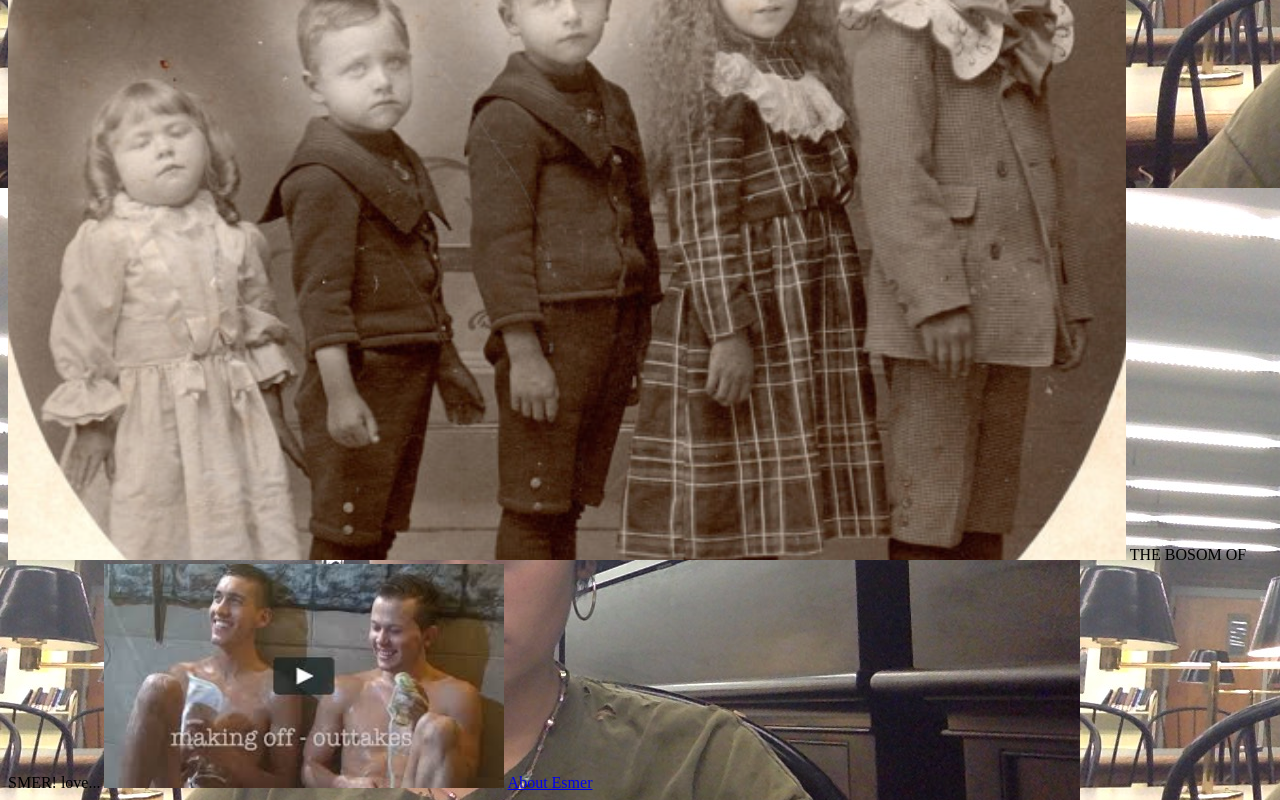
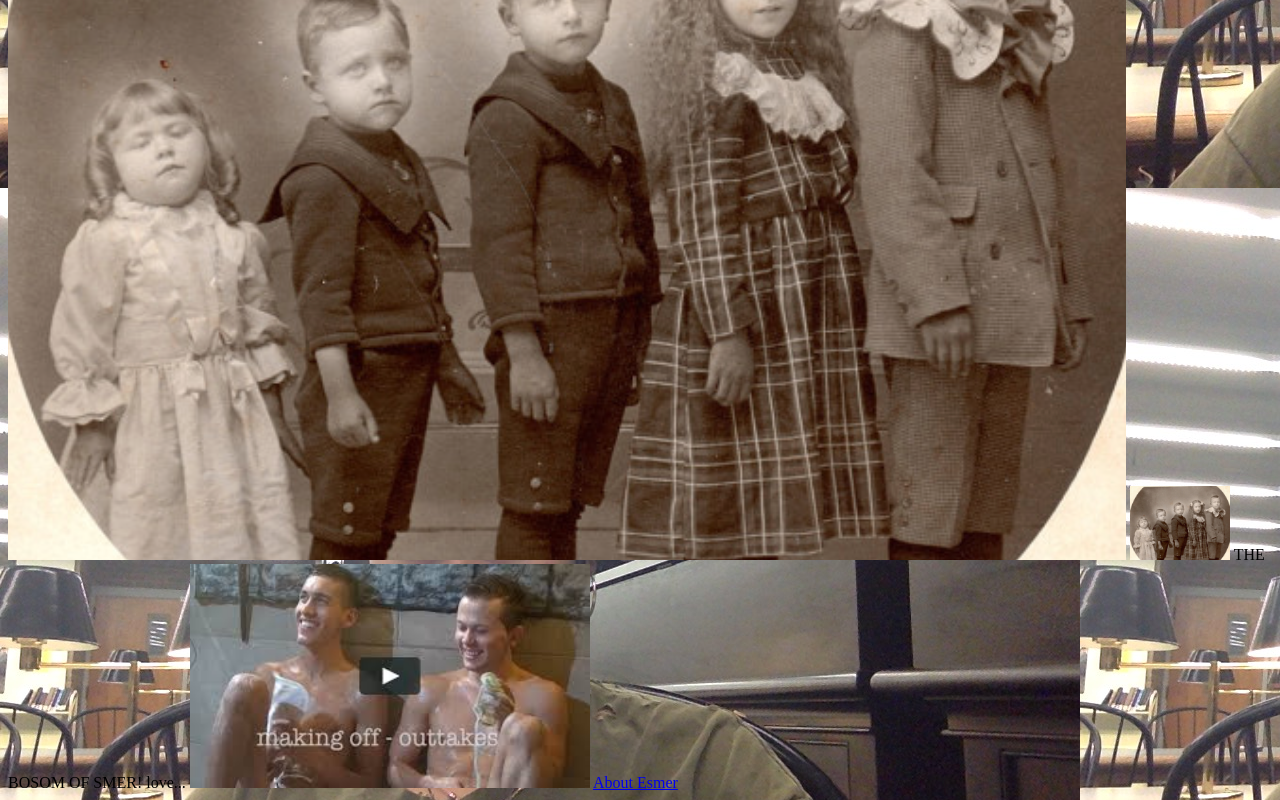
Before and after one commit to smeragrios/L235F16, a plain HTML site: page index.html in a window 1280 px wide. Shown: the part 532-1332 px from the top of the page. Drawn offline with Linux system fonts and the light colour scheme.

Commit message:
Update index.html

```diff
--- a/index.html
+++ b/index.html
@@ -19,6 +19,7 @@ Try it Yourself »I was born on November 30th in the State of New York. Photos a
 
 <img src= "/L235F16/images/images.jpg">
 <img src= "/L235F16/images/dead.png">
+<img width = "100" src= "/L235F16/images/dead.png">
 
 THE BOSOM OF SMER! love...
 
```
